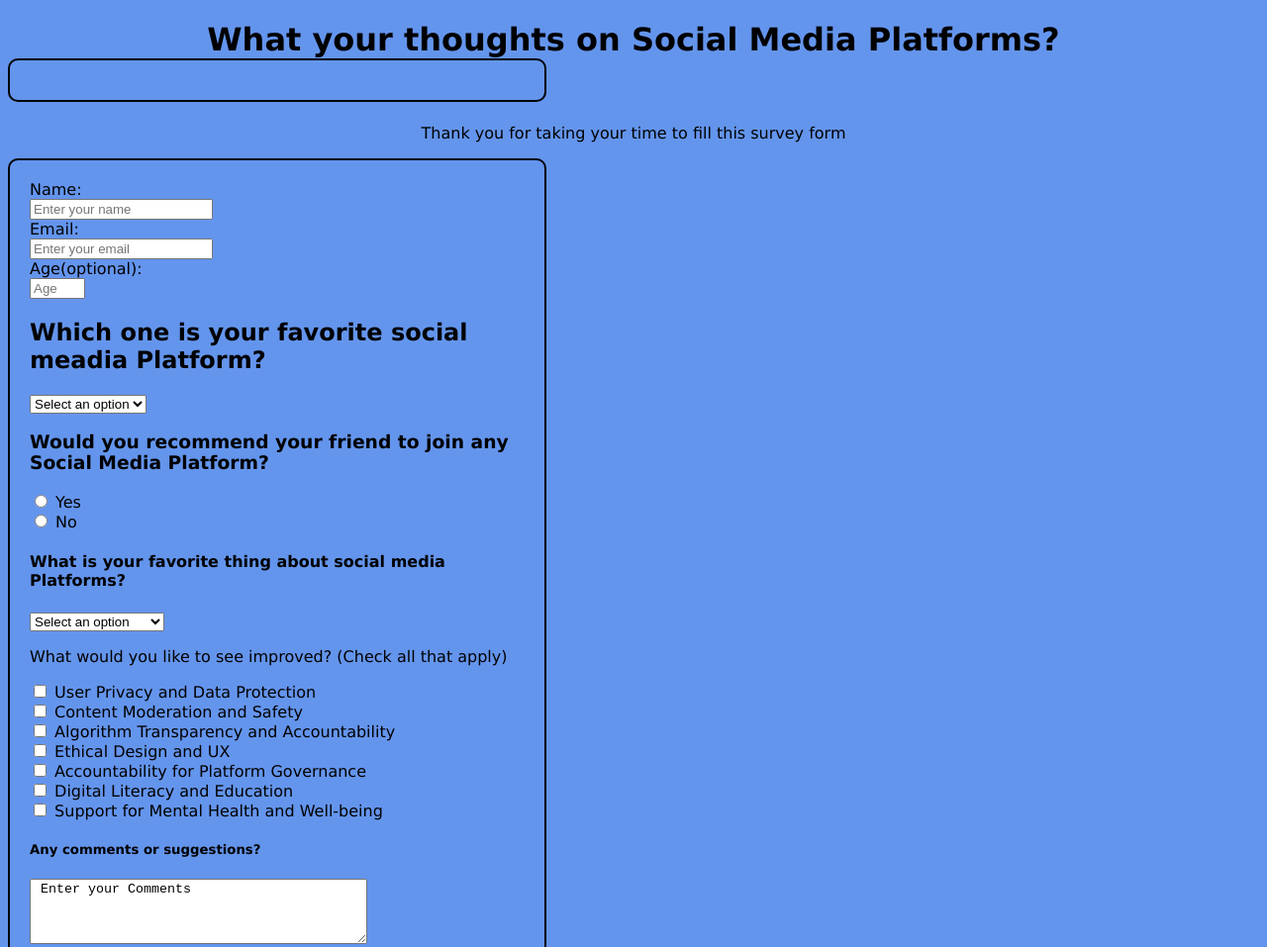
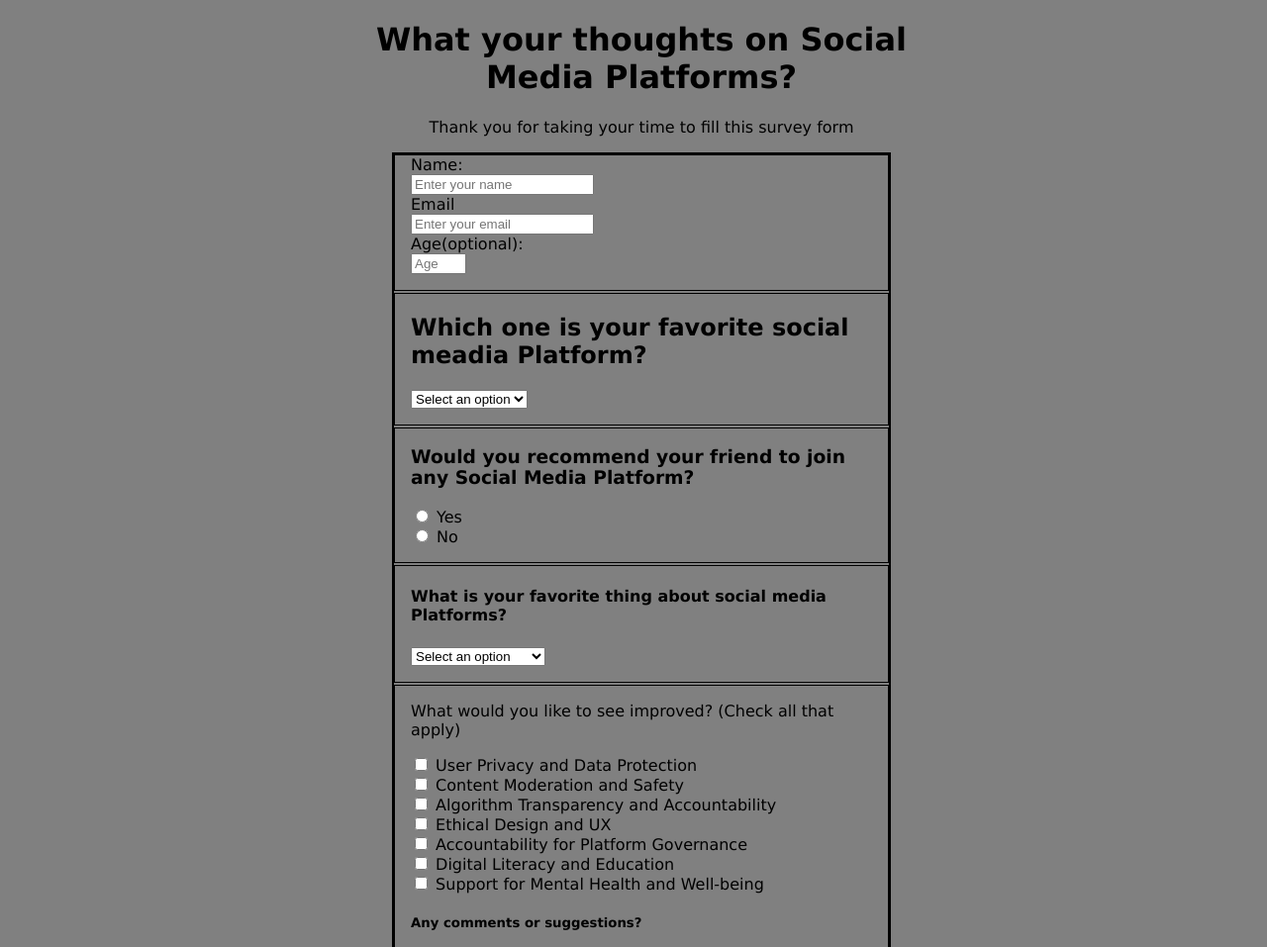
Before and after one commit to mercy-mwai/HTML-CSS, a plain HTML site: page Desktop/Survey Form/index.html in a window 1280 px wide. Shown: the top 957 px of the page at 99% size. Drawn offline with Linux system fonts and the light colour scheme.

Commit message:
Survey form

```diff
--- a/Desktop/Survey Form/index.html
+++ b/Desktop/Survey Form/index.html
@@ -7,15 +7,20 @@
     <link rel="stylesheet" href="styles.css">
 </head>
 <body>
-    <h1 id="title">What your thoughts on Social Media Platforms?<Form></Form></h1>
+    <div class="container">
+    <h1 id="title">What your thoughts on Social Media Platforms?</h1>
     <p id="description">Thank you for taking your time to fill this survey form</p>
+    </div>
     <form id="survey-form">
+        <div class="box1">
             <label for="name" id="name-label">Name:</label><br>
-            <input type="text" id="name" name="name" placeholder="Enter your name"><br>
-            <label for="email" id="email-label">Email:</label><br>
+            <input type="text" id="name" name="name" placeholder="Enter your name"/><br>
+            <label for="email" id="email-label">Email</label><br>
             <input type="email" id="email" name="email" placeholder="Enter your email"><br>
             <label for="number" id="number-label">Age(optional):</label><br>
-            <input type="number" id="number" name="email" min="10" max="99" placeholder="Age"><br>
+            <input type="number" id="number" name="email" min="10" max="99" placeholder="Age">
+        </div>
+        <div class="box1">
             <h2>Which one is your favorite social meadia Platform?</h2>
             <select id="dropdown">
                 <option>Select an option</option>
@@ -25,11 +30,15 @@
                 <option>Whatsapp</option>
                 <option>Facebook</option>
             </select>
+        </div>
+        <div class="box1">
             <h3>Would you recommend your friend to join any Social Media Platform?</h3>
             <input type="radio" id="yes" name="recommendation" value="yes">
             <label id="yes">Yes</label> <br>
             <input type="radio" id="no" name="recommendation" value="no">
             <label id="no">No</label><br>
+        </div>
+        <div class="box1">
             <h4>What is your favorite thing about social media Platforms?</h4>
             <select id="dropdown">
                 <option>Select an option</option>
@@ -37,6 +46,8 @@
                 <option>Globalisation</option>
                 <option>Raising Awareness</option>
             </select>
+        </div>
+        <div class="box1">
             <p>What would you like to see improved? (Check all that apply)</p>
             <input type="checkbox" id="User Privacy and Data Protection" value="User Privacy and Data Protection">
             <label id="User Privacy and Data Protection">User Privacy and Data Protection</label><br>
--- a/Desktop/Survey Form/styles.css
+++ b/Desktop/Survey Form/styles.css
@@ -1,19 +1,22 @@
 body{
-    background-color: cornflowerblue;
-    text-align: center;
+    width: 100%;
+    height: 10vh;
+    background-color: gray;
+    text-align: left;
     font-family: 'Lucida Sans', 'Lucida Sans Regular', 'Lucida Grande', 'Lucida Sans Unicode', Geneva, Verdana, sans-serif;
 }
-.title{
-    font-size: large;
-    font-family: Arial, Helvetica, sans-serif;
-    font-weight: 100;
+.container{
+    width: 50%;
+    margin: auto;
+    text-align: center;
 }
-form{
+#survey-form{
+    margin: 0 auto;
     max-width: 500px;
-    text-align: left;
-    padding: 20px;
+    min-width: 300px;
+    width: 60vw;
+    padding-bottom: 2em;
     border: 2px solid black;
-    border-radius: 10px;
 }
 input[type="submit"]{
     display: block;
@@ -25,3 +28,9 @@ input[type="submit"]{
     border-color: white;
     min-width: 300px;
 }
+.box1{
+    border: 1px solid black;
+    padding-bottom: 1rem;
+    margin-bottom: 2px;
+    padding-left: 1rem;
+}
```
